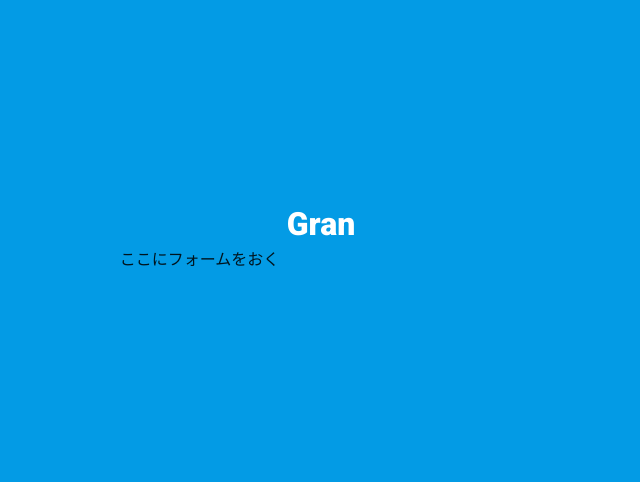
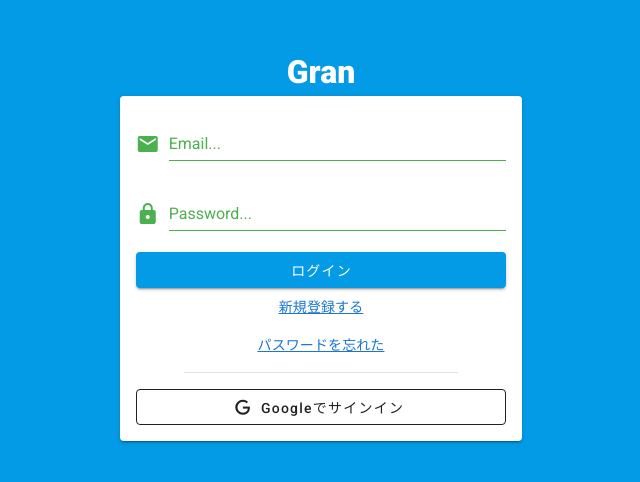
Before and after one commit to calmato/gran, a Nuxt app in the folder client/: page /signin in a window 1280 px wide. Shown: the part 156-638 px from the top of the page, without its empty margins (319-959 px from the left). Built offline with nearby package versions, Linux system fonts and the light colour scheme.

Commit message:
feat: templateを呼び出すように変更

```diff
--- a/client/app/pages/signin.vue
+++ b/client/app/pages/signin.vue
@@ -1,11 +1,15 @@
 <template>
-  <p>ここにフォームをおく</p>
+  <gran-login />
 </template>
 
 <script lang="ts">
 import Vue from 'vue'
+import GranLogin from '~/components/templates/GranLogin.vue'
 
 export default Vue.extend({
+  components: {
+    GranLogin
+  },
   layout: 'auth'
 })
 </script>
```
